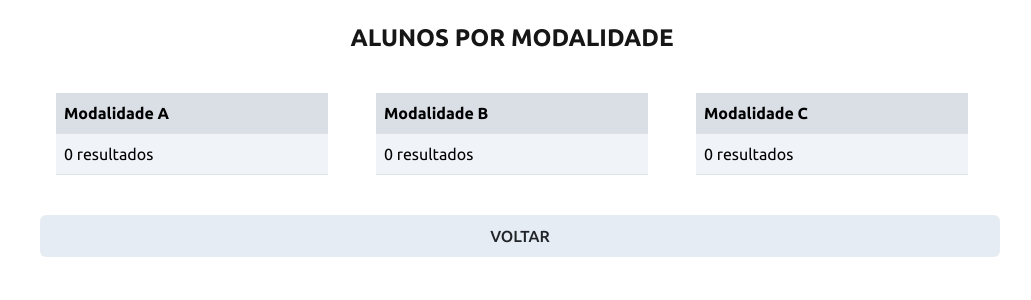
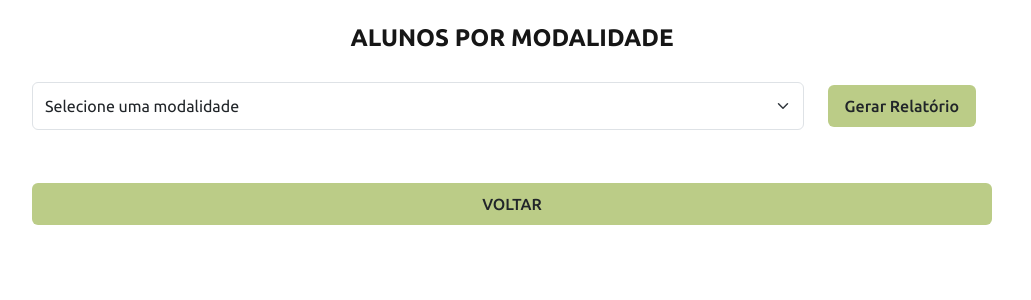
Before and after one commit to giuliabertanha/shaolinpiracicaba, a PHP site: page /alunos_por_modalidade.php in a window 1280 px wide. Shown: the part 156-456 px from the top of the page, without its empty margins (128-1159 px from the left). Run offline with PHP 8.4, Linux system fonts and the light colour scheme; the visitor is signed in with stand-in values (Sample User, id 1); tables that the repository leaves empty or names only in its code hold one stand-in row (values such as "Sample post").

Commit message:
Relatório de alunos por modalidade

```diff
--- a/alunos_por_modalidade.php
+++ b/alunos_por_modalidade.php
@@ -16,14 +16,42 @@
     exit();
 }
 
-$sql_a = "SELECT usuarios.nome AS 'Aluno', modA.faixa AS 'Faixa' FROM modA INNER JOIN usuarios ON usuarios.id = modA.id_aluno WHERE usuarios.tipo='A';";
-$sql_b = "SELECT usuarios.nome AS 'Aluno', modB.faixa AS 'Faixa' FROM modB INNER JOIN usuarios ON usuarios.id = modB.id_aluno WHERE usuarios.tipo='A';";
-$sql_c = "SELECT usuarios.nome AS 'Aluno', modC.faixa AS 'Faixa' FROM modC INNER JOIN usuarios ON usuarios.id = modC.id_aluno WHERE usuarios.tipo='A';";
+$sql_modalidades = "SELECT id, nome FROM modalidades ORDER BY nome";
+$result_modalidades = $conn->query($sql_modalidades);
 
-$result_a = $conn->query($sql_a);
-$result_b = $conn->query($sql_b);
-$result_c = $conn->query($sql_c);
+$alunos_da_modalidade = [];
+$nome_modalidade_selecionada = '';
+$id_modalidade_selecionada = $_GET['modalidade_id'] ?? null;
 
+if ($id_modalidade_selecionada) {
+    $stmt_nome = $conn->prepare("SELECT nome FROM modalidades WHERE id = ?");
+    $stmt_nome->bind_param("i", $id_modalidade_selecionada);
+    $stmt_nome->execute();
+    $result_nome = $stmt_nome->get_result();
+    if ($row_nome = $result_nome->fetch_assoc()) {
+        $nome_modalidade_selecionada = $row_nome['nome'];
+    }
+    $stmt_nome->close();
+
+    if ($nome_modalidade_selecionada) {
+        $stmt = $conn->prepare(
+            "SELECT usuarios.id as 'id_aluno', usuarios.nome as 'aluno_nome', graduacoes.nome as 'graduacao_nome'
+             FROM matriculas
+             INNER JOIN usuarios ON usuarios.id = matriculas.id_usuario
+             INNER JOIN graduacoes ON graduacoes.id = matriculas.id_graduacao
+             WHERE matriculas.id_modalidade = ? AND usuarios.tipo = 'A'
+             ORDER BY usuarios.nome"
+        );
+        $stmt->bind_param("i", $id_modalidade_selecionada);
+        $stmt->execute();
+        $result_alunos = $stmt->get_result();
+
+        if ($result_alunos->num_rows > 0) {
+            $alunos_da_modalidade = $result_alunos->fetch_all(MYSQLI_ASSOC);
+        }
+        $stmt->close();
+    }
+}
 ?>
 
 <!DOCTYPE html>
@@ -92,72 +120,46 @@
     </header>
     <main class="d-flex flex-column align-items-center">
 		<h2 class="text-uppercase mt-4 mb-3 text-center"><b>Alunos por modalidade</b></h2>
-        <div class="d-flex w-75">
-        <table class="table table-striped m-4 rounded">
+        <div class="w-75">
+            <form action="alunos_por_modalidade.php" method="GET" class="d-flex mb-4 align-items-center">
+                <select name="modalidade_id" class="form-select me-2" required>
+                    <option value="">Selecione uma modalidade</option>
+                    <?php
+                    if ($result_modalidades && $result_modalidades->num_rows > 0) {
+                        $result_modalidades->data_seek(0); // Reinicia o ponteiro do resultado
+                        while ($modalidade = $result_modalidades->fetch_assoc()) {
+                            $selected = ($id_modalidade_selecionada == $modalidade['id']) ? 'selected' : '';
+                            echo '<option value="' . $modalidade['id'] . '" ' . $selected . '>' . htmlspecialchars($modalidade['nome']) . '</option>';
+                        }
+                    }
+                    ?>
+                </select>
+                <button type="submit" class="btn btn_verde" style="white-space: nowrap;">Gerar Relatório</button>
+            </form>
+
+            <?php if ($id_modalidade_selecionada) { ?>
+                <table class="table table-striped rounded">
                     <thead>
                         <tr>
-              <th scope="col" colspan='2'>Modalidade A</th>
+                            <th scope="col" colspan="2"><?php echo htmlspecialchars($nome_modalidade_selecionada); ?></th>
                         </tr>
                     </thead>
                     <tbody>
-              <?php
-                if ($result_a->num_rows > 0) {
-                    while($row = $result_a->fetch_assoc()) {
-                        echo "<tr>";
-                        echo "<td><a href='#'>" . htmlspecialchars($row["Aluno"]) . "</a></td>";
-                        echo "<td class='w-25'>" . htmlspecialchars($row["Faixa"]) . "</td>";
-                        echo "</tr>";
-                    }
-                } else {
-                    echo "<tr><td colspan='2'>0 resultados</td></tr>";
-                }
-                ?>
+                        <?php if (!empty($alunos_da_modalidade)) { ?>
+                            <?php foreach ($alunos_da_modalidade as $aluno) { ?>
+                                <tr>
+                                    <td><a href="cadastro_aluno.php?id=<?php echo $aluno['id_aluno']; ?>"><?php echo htmlspecialchars($aluno['aluno_nome']); ?></a></td>
+                                    <td style="width: 35%;"><?php echo htmlspecialchars($aluno['graduacao_nome']); ?></td>
+                                </tr>
+                            <?php } ?>
+                        <?php } else { ?>
+                            <tr><td colspan="2" class="text-center">Nenhum aluno encontrado para esta modalidade.</td></tr>
+                        <?php } ?>
                     </tbody>
                 </table>
-        <table class="table table-striped m-4">
-          <thead>
-            <tr>
-              <th scope="col" colspan='2'>Modalidade B</th>
-            </tr>
-          </thead>
-          <tbody>
-              <?php
-                if ($result_b->num_rows > 0) {
-                    while($row = $result_b->fetch_assoc()) {
-                        echo "<tr>";
-                        echo "<td><a href='#'>" . htmlspecialchars($row["Aluno"]) . "</a></td>";
-                        echo "<td class='w-25'>" . htmlspecialchars($row["Faixa"]) . "</td>";
-                        echo "</tr>";
-                    }
-                } else {
-                    echo "<tr><td colspan='2'>0 resultados</td></tr>";
-                }
-                ?>
-          </tbody>
-        </table>
-        <table class="table table-striped m-4">
-          <thead>
-            <tr>
-              <th scope="col" colspan='2'>Modalidade C</th>
-            </tr>
-          </thead>
-          <tbody>
-              <?php
-                if ($result_c->num_rows > 0) {
-                    while($row = $result_c->fetch_assoc()) {
-                        echo "<tr>";
-                        echo "<td><a href='#'>" . htmlspecialchars($row["Aluno"]) . "</a></td>";
-                        echo "<td class='w-25'>" . htmlspecialchars($row["Faixa"]) . "</td>";
-                        echo "</tr>";
-                    }
-                } else {
-                    echo "<tr><td colspan='2'>0 resultados</td></tr>";
-                }
-                ?>
-          </tbody>
-        </table>
+            <?php } ?>
         </div>
-        <a class="btn text-uppercase w-75 me-0 voltar" href="area_professor.php">Voltar</a>
+        <a class="btn text-uppercase w-75 btn_verde" href="area_professor.php">Voltar</a>
     </main>
     <script src="js/bootstrap.bundle.min.js"></script>
 </body>
```
Lines whose indentation alone changed are shown as unchanged.
